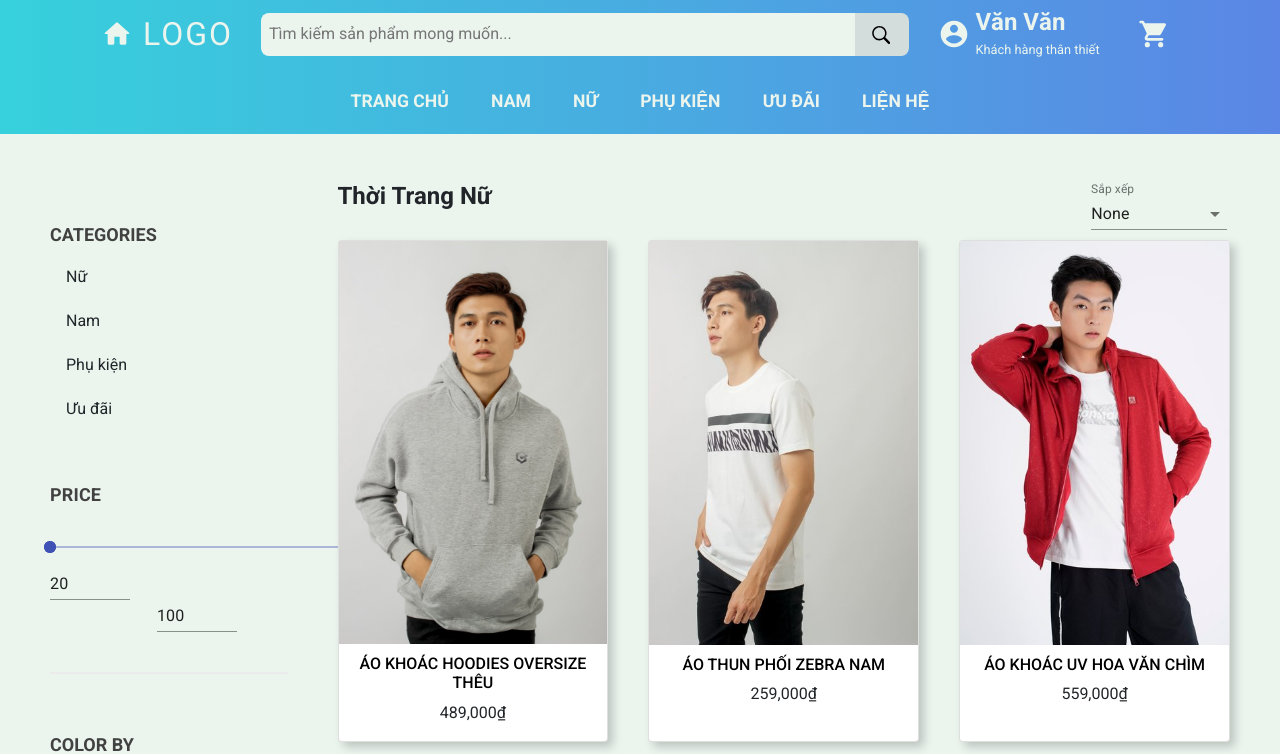
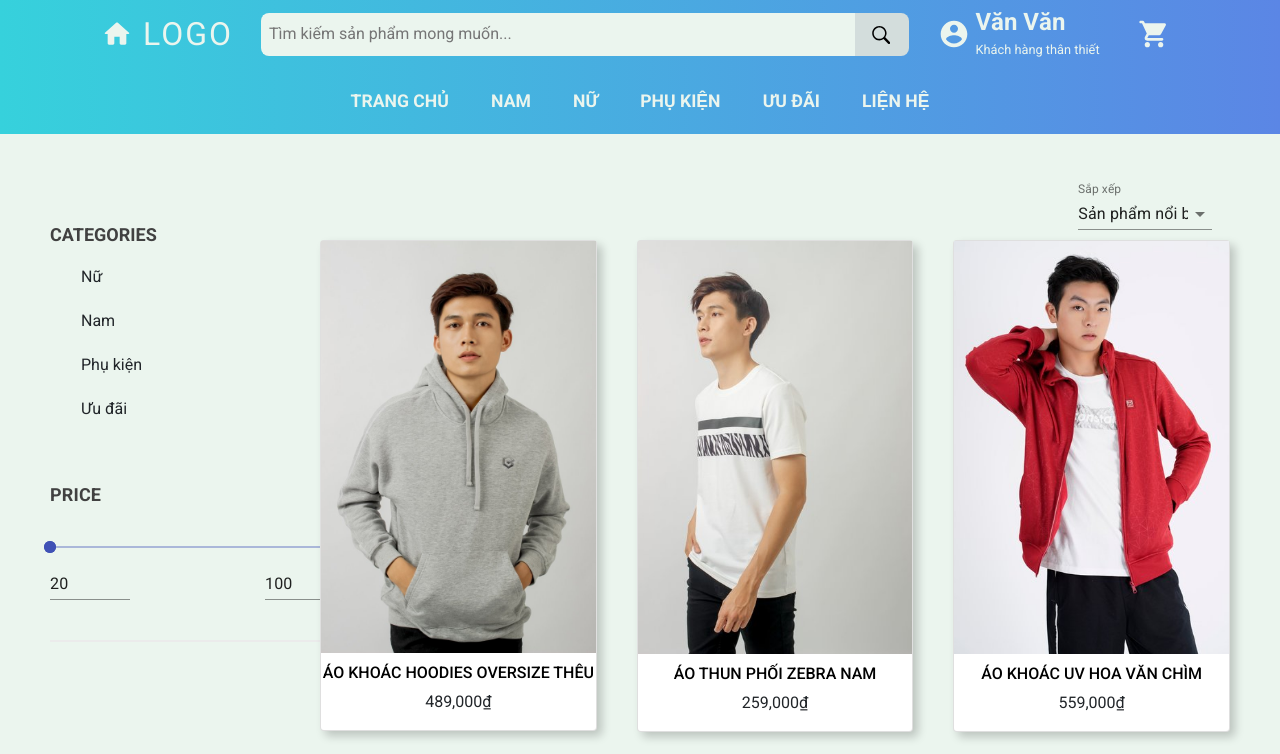
Before and after one commit to phiphuc27/tkgd-project, a React (Create React App) app: page /products in a window 1280 px wide. Shown: the top 754 px of the page. Built offline with nearby package versions, Linux system fonts and the light colour scheme.

Commit message:
finish search

```diff
--- a/src/App.css
+++ b/src/App.css
@@ -679,12 +679,12 @@ ul {
 }
 /* end of feature products*/
 
-/* PRODUCTSLIST */
-.productslist-container {
+/* PRODUCTS LIST */
+.products-list-container {
 	margin: 0 auto;
-	/* width: 80vw; */
+	width: 100vw;
 	display: grid;
-	grid-template-columns: repeat(auto-fit, minmax(270px, 1fr));
+	grid-template-columns: repeat(auto-fill, minmax(250px, 1fr));
 	column-gap: 40px;
 	row-gap: 2rem;
 }
@@ -756,6 +756,21 @@ ul {
 	color: #5b86e5;
 }
 /* end of product card*/
+
+/* Product Modal */
+
+.product-modal {
+	display: grid;
+	grid-template-columns: auto 1fr;
+	column-gap: 1em;
+}
+
+.modal-image img {
+	width: 15vw;
+	height: auto;
+}
+
+/* end of product modal*/
 
 /* Breadcrumb */
 .MuiBreadcrumbs-li > a {
@@ -841,6 +856,7 @@ ul {
 
 .product-size-groups {
 	display: flex;
+	flex-wrap: wrap;
 }
 
 .product-size-groups label {
@@ -887,6 +903,7 @@ ul {
 
 .product-color-groups {
 	display: flex;
+	flex-wrap: wrap;
 }
 
 .product-color-groups label {
--- a/src/components/Category.js
+++ b/src/components/Category.js
@@ -47,8 +47,8 @@ class Category extends Component {
 				<div className='container'>
 					{/* <div className="row"> */}
 					<div>
-						<div className='filter-widget ' style={{ marginTop: '90px' }}>
-							<h2 className='fw-title' style={{ marginBottom: '10px' }}>
+						<div className='filter-widget' style={{ marginTop: '90px' }}>
+							<h2 className='fw-title row' style={{ marginBottom: '10px' }}>
 								Categories
 							</h2>
 							<>
@@ -97,7 +97,7 @@ class Category extends Component {
 								</a>
 							</button>
 						</div>
-						<div className='filter-widget mb-0'>
+						<div className='filter-widget mb-0 row'>
 							<div className='fw-color-choose'>
 								<Typography className='fw-title' id='range-slider' gutterBottom>
 									Price
@@ -149,12 +149,17 @@ class Category extends Component {
 							</div>
 						</div>
 						<div className='filter-widget mb-0'>
-							<h2 className='fw-title' style={{ marginTop: '60px' }}>
+							<h2 className='fw-title row' style={{ marginTop: '60px' }}>
 								color by
 							</h2>
 							<div className='fw-color-choose'>
 								<div className='cs-item'>
-									<input type='radio' name='cs' id='gray-color' />
+									<input
+										type='radio'
+										name='cs'
+										id='gray-color'
+										defaultChecked
+									/>
 									<label className='cs-gray' htmlFor='gray-color'>
 										<span>(3)</span>
 									</label>
@@ -184,12 +189,7 @@ class Category extends Component {
 									</label>
 								</div>
 								<div className='cs-item'>
-									<input
-										type='radio'
-										name='cs'
-										id='blue-color'
-										defaultChecked
-									/>
+									<input type='radio' name='cs' id='blue-color' />
 									<label className='cs-blue' htmlFor='blue-color'>
 										<span>(29)</span>
 									</label>
@@ -197,7 +197,7 @@ class Category extends Component {
 							</div>
 						</div>
 						<div className='filter-widget mb-0'>
-							<h2 className='fw-title'>Size</h2>
+							<h2 className='fw-title row'>Size</h2>
 							<div className='fw-size-choose'>
 								<div className='sc-item'>
 									<input type='radio' name='sc' id='m-size' defaultChecked />
--- a/src/components/Navbar.js
+++ b/src/components/Navbar.js
@@ -16,6 +16,7 @@ import { Link } from 'react-router-dom';
 
 const Navbar = () => {
 	const [left, setLeft] = useState(false);
+	const [search, setSearch] = useState('');
 	const context = useContext(ProductContext);
 	const { carts } = context;
 
@@ -29,6 +30,14 @@ const Navbar = () => {
 
 		setLeft(open);
 	};
+
+	const handleSearch = () => {
+		if (search === '') {
+			return;
+		}
+		window.location = `/products?search=${search}`;
+	};
+
 	return (
 		<nav className='nav-container'>
 			<div className='container'>
@@ -49,8 +58,15 @@ const Navbar = () => {
 						</Link>
 					</div>
 					<div className='nav-search'>
-						<input type='text' placeholder='Tìm kiếm sản phẩm mong muốn...' />
-						<button type='button'>
+						<input
+							type='text'
+							placeholder='Tìm kiếm sản phẩm mong muốn...'
+							onChange={e => setSearch(e.target.value)}
+							onKeyPress={e => {
+								if (e.key === 'Enter') handleSearch();
+							}}
+						/>
+						<button type='button' onClick={handleSearch}>
 							<span>
 								<GoSearch />
 							</span>
--- a/src/components/Product.js
+++ b/src/components/Product.js
@@ -1,10 +1,13 @@
-import React from 'react';
+import React, { useState } from 'react';
 import NumberFormat from 'react-number-format';
+import ProductModal from './ProductModal';
 
-const Product = ({ product, onClick }) => {
+const Product = ({ product, history }) => {
+	const [modalShow, setModalShow] = useState(false);
 	const { name, images, id, price } = product;
 	const link = `/products/${id}`;
 	return (
+		<div>
 			<div className='card'>
 				<div className='card-image'>
 					<a href={link}>
@@ -15,7 +18,11 @@ const Product = ({ product, onClick }) => {
 							<a href={link} className='btn btn-light'>
 								Xem chi tiết
 							</a>
-						<button className='btn btn-buy'>Mua ngay</button>
+							<button
+								className='btn btn-buy'
+								onClick={() => setModalShow(true)}>
+								Mua ngay
+							</button>
 						</div>
 					</div>
 				</div>
@@ -33,6 +40,13 @@ const Product = ({ product, onClick }) => {
 					</p>
 				</div>
 			</div>
+			<ProductModal
+				history={history}
+				product={product}
+				show={modalShow}
+				onHide={() => setModalShow(false)}
+			/>
+		</div>
 	);
 };
 
--- /dev/null
+++ b/src/components/ProductModal.js
@@ -0,0 +1,104 @@
+import React, { useState, useContext } from 'react';
+import { ProductContext } from '../context';
+import { Modal } from 'react-bootstrap';
+import NumberFormat from 'react-number-format';
+
+const ProductModal = ({ product, history, ...props }) => {
+	const [selectedSize, setSize] = useState('0');
+	const [selectedColor, setColor] = useState('0');
+	const { id, name, price, size, color, images } = product;
+	const { addCart } = useContext(ProductContext);
+
+	const addToCart = () => {
+		const cartItem = {
+			id: id,
+			size: parseInt(selectedSize, 10),
+			color: parseInt(selectedColor, 10)
+		};
+		addCart(cartItem);
+	};
+
+	const buyNow = () => {
+		addToCart();
+		history.push('/cart');
+	};
+
+	return (
+		<Modal {...props} aria-labelledby='contained-modal-title-vcenter' centered>
+			<Modal.Header closeButton>
+				<Modal.Title id='contained-modal-title-vcenter'>{name}</Modal.Title>
+			</Modal.Header>
+			<Modal.Body>
+				<div className='product-modal'>
+					<div className='modal-image'>
+						<img src={images[0]} alt={name} />
+					</div>
+					<div className='modal-info'>
+						<h3>
+							<NumberFormat
+								value={price}
+								displayType='text'
+								thousandSeparator={true}
+								suffix={'₫'}
+							/>
+						</h3>
+						<div className='product-size'>
+							<h4>
+								<b>Chọn kích cỡ</b>
+							</h4>
+							<div className='product-size-groups'>
+								{size.map((item, index) => {
+									return (
+										<label key={index} htmlFor={item}>
+											<input
+												type='radio'
+												name='size'
+												id={item}
+												value={index}
+												checked={selectedSize === `${index}`}
+												onChange={e => setSize(e.target.value)}
+											/>
+											<span>{item}</span>
+										</label>
+									);
+								})}
+							</div>
+						</div>
+						<div className='product-color'>
+							<h4>
+								<b>Chọn màu sắc</b>
+							</h4>
+							<div className='product-color-groups'>
+								{color.map((item, index) => {
+									return (
+										<label key={index} htmlFor={item}>
+											<input
+												type='radio'
+												name='color'
+												id={item}
+												value={index}
+												checked={selectedColor === `${index}`}
+												onChange={e => setColor(e.target.value)}
+											/>
+											<span style={{ backgroundColor: item }}></span>
+										</label>
+									);
+								})}
+							</div>
+						</div>
+					</div>
+				</div>
+			</Modal.Body>
+			<Modal.Footer>
+				<button className='btn btn-secondary' onClick={props.onHide}>
+					Hủy
+				</button>
+				<button className='btn btn-buy' onClick={buyNow}>
+					Mua Ngay
+				</button>
+			</Modal.Footer>
+		</Modal>
+	);
+};
+
+export default ProductModal;
--- a/src/components/ProductsList.js
+++ b/src/components/ProductsList.js
@@ -17,14 +17,10 @@ class ProductsList extends Component {
 		});
 	};
 	render() {
-		const { title, products } = this.props;
+		const { products } = this.props;
 		return (
-			<section className='featured-products row'>
-				<h4
-					className='col-md-10'
-					style={{ fontWeight: 'bold', textTransform: 'capitalize' }}>
-					{title}
-				</h4>
+			<section className='row'>
+				<div className='col-md-10'></div>
 				<FormControl
 					style={{
 						marginBottom: '10px',
@@ -42,13 +38,17 @@ class ProductsList extends Component {
 							name: 'Sắp xếp',
 							id: 'sort-native-label-placeholder'
 						}}>
-						<option value=''>None</option>
-						<option value={10}>Giá tiền giảm dần</option>
-						<option value={20}>Giá tiền tăng dần</option>
+						<option value=''>Sản phẩm nổi bật</option>
+						<option value={1}>Giá tiền giảm dần</option>
+						<option value={2}>Giá tiền tăng dần</option>
+						<option value={3}>Tên từ A-Z</option>
+						<option value={4}>Tên từ Z-A</option>
+						<option value={6}>Mới nhất</option>
+						<option value={7}>Bán chạy nhất</option>
 					</NativeSelect>
 				</FormControl>
 				<br></br>
-				<div className='productslist-container col-md-12'>{products}</div>
+				<div className='products-list-container'>{products}</div>
 			</section>
 		);
 	}
--- a/src/context.js
+++ b/src/context.js
@@ -25,6 +25,14 @@ class ProductProvider extends Component {
 		});
 	}
 
+	removeAccents = str => {
+		return str
+			.normalize('NFD')
+			.replace(/[\u0300-\u036f]/g, '')
+			.replace(/đ/g, 'd')
+			.replace(/Đ/g, 'D');
+	};
+
 	getProduct = id => {
 		let tmpProducts = [...this.state.products];
 		const product = tmpProducts.find(product => product.id === id);
@@ -36,6 +44,18 @@ class ProductProvider extends Component {
 		const product = tmpProducts.filter(
 			product => product.type === type && product.id !== id
 		);
+		return product;
+	};
+
+	searchProduct = search => {
+		let tmpProducts = [...this.state.products];
+		const tmpSearch = this.removeAccents(search.toString().toLowerCase());
+
+		const product = tmpProducts.filter(product => {
+			const name = this.removeAccents(product.name.toLowerCase());
+
+			return name.includes(tmpSearch);
+		});
 		return product;
 	};
 
@@ -99,7 +119,8 @@ class ProductProvider extends Component {
 					addCart: this.addCart,
 					updateCart: this.updateCart,
 					emptyCart: this.emptyCart,
-					selectedImage: this.selectedImage
+					selectedImage: this.selectedImage,
+					searchProduct: this.searchProduct
 				}}>
 				{this.props.children}
 			</ProductContext.Provider>
--- a/src/pages/Checkout.js
+++ b/src/pages/Checkout.js
@@ -23,7 +23,7 @@ import {
 import { ExpandMore } from '@material-ui/icons';
 import { Link } from 'react-router-dom';
 import NumberFormat from 'react-number-format';
-import SmallProduct from '../components/SmallProduct';
+import SmallProduct from '../components/ProductSmall';
 import useForm from 'react-hook-form';
 
 const Checkout = () => {
--- a/src/pages/Products.js
+++ b/src/pages/Products.js
@@ -7,13 +7,29 @@ import ProductsList from '../components/ProductsList';
 export default class Products extends Component {
 	static contextType = ProductContext;
 
+	useQuery = () => {
+		return new URLSearchParams(window.location.search);
+	};
+
 	render() {
-		let { products } = this.context;
-		products = products.map(product => {
+		const { products, searchProduct } = this.context;
+		let query = this.useQuery();
+		const search = query.get('search');
+
+		let productList;
+
+		if (search) {
+			productList = searchProduct(search);
+		} else {
+			productList = products;
+		}
+
+		productList = productList.map(product => {
 			return <Product key={product.id} product={product} />;
 		});
 		return (
-			<div className='row'>
+			<div style={{ marginBlockEnd: '5em' }}>
+				<div style={{ display: 'flex' }}>
 					<div
 						className='col-md-3'
 						style={{ paddingLeft: '50px', paddingRight: '10px' }}>
@@ -21,9 +37,26 @@ export default class Products extends Component {
 					</div>
 					<div className='col-md-9'>
 						<div
-						className='container'
-						style={{ paddingLeft: '10px', paddingRight: '50px' }}>
-						<ProductsList title={`Thời trang nữ`} products={products} />
+							style={{
+								paddingRight: '50px',
+								marginBlockStart: '3em'
+							}}>
+							{search && (
+								<h6 className='row'>
+									Kết quả tìm kiếm cho&nbsp;
+									<span style={{ fontWeight: 'bold' }}>"{search}"</span>:&nbsp;
+									<span style={{ fontWeight: 'bold' }}>
+										{productList.length}
+									</span>
+									&nbsp;sản phẩm.
+								</h6>
+							)}
+							{productList.length > 0 ? (
+								<ProductsList products={productList} />
+							) : (
+								<h4>Không tìm thấy sản phẩm</h4>
+							)}
+						</div>
 					</div>
 				</div>
 			</div>
```
Also changed, not shown: src/pages/Home.js (+14 -2 lines), src/components/ProductSmall.js (renamed from src/components/SmallProduct.js). Lines whose indentation alone changed are shown as unchanged.
